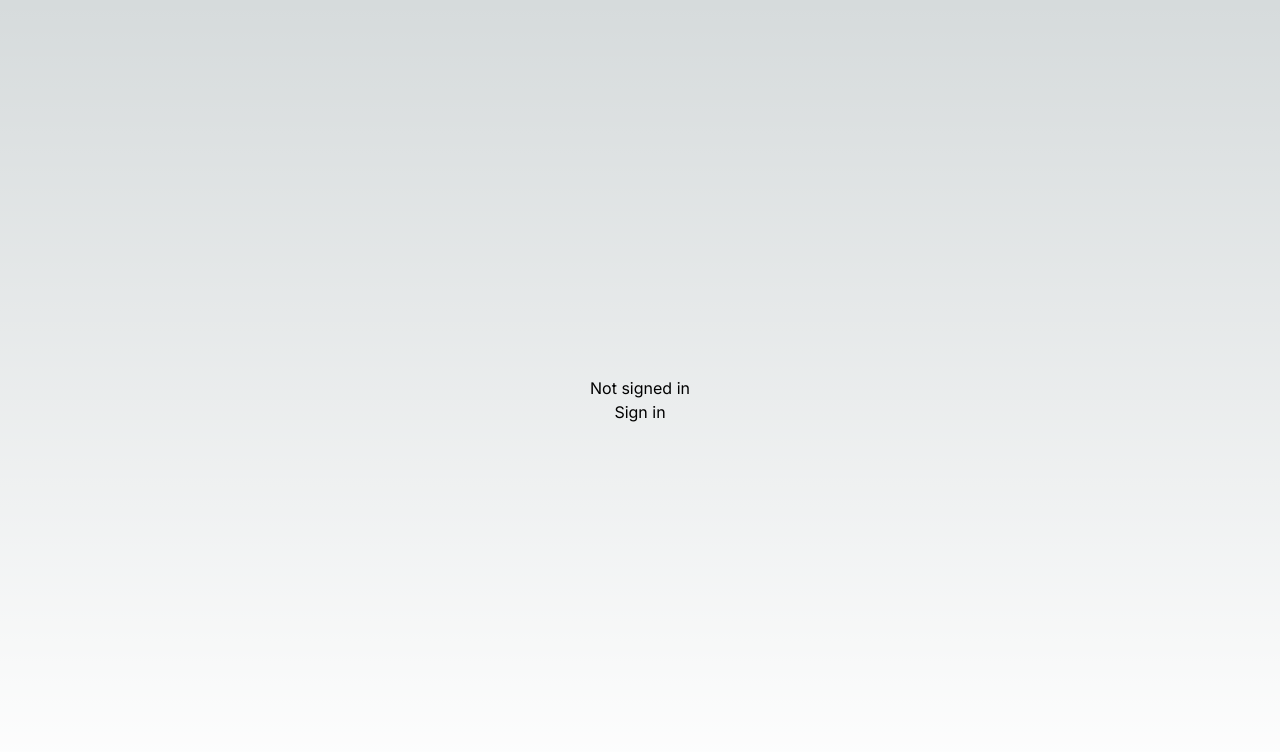
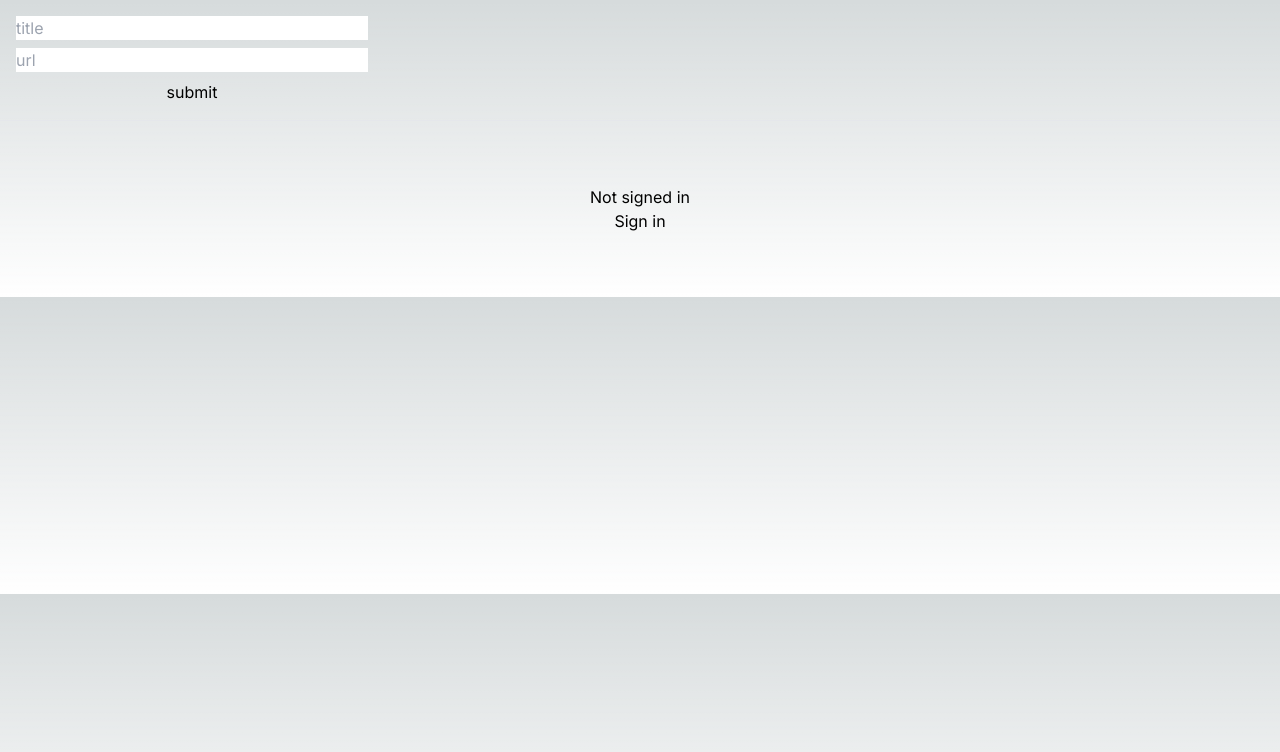
Before and after one commit to vanirvan/linkme, a Next.js app: page / in a window 1280 px wide. Shown: the top 752 px of the page. Built offline with nearby package versions, Linux system fonts and the light colour scheme; no server answers.

Commit message:
test link: able to create links and automatically order it

```diff
--- /dev/null
+++ b/app/api/links/route.ts
@@ -0,0 +1,92 @@
+import { NextRequest, NextResponse } from "next/server";
+import { getServerSession } from "next-auth";
+import { authOptions } from "@/lib/auth/options";
+import { prisma } from "@/lib/db/prisma";
+
+interface PostRequest {
+  title: string;
+  url: string;
+}
+
+export async function POST(req: NextRequest) {
+  const { title, url }: PostRequest = await req.json();
+  console.log({ title, url });
+
+  const session = await getServerSession(authOptions);
+
+  // check if user authenticated
+  if (!session) {
+    return NextResponse.json(
+      {
+        error: "Signin required",
+      },
+      { status: 400 },
+    );
+  }
+
+  try {
+    const findUser = await prisma.user.findUnique({
+      where: {
+        email: session?.user?.email!,
+      },
+      select: {
+        id: true,
+      },
+    });
+
+    // get last link
+    const lastLinkOrder = await prisma.linkOrder.findFirst({
+      where: {
+        userId: findUser?.id,
+      },
+      orderBy: {
+        order: "desc",
+      },
+      select: {
+        order: true,
+      },
+    });
+
+    let currentOrder: number = 1;
+    if (lastLinkOrder) currentOrder = lastLinkOrder.order + 1;
+
+    const storeLink = await prisma.link.create({
+      data: {
+        userId: findUser?.id!,
+        title,
+        link: url,
+      },
+    });
+
+    const storeLinkOrder = await prisma.linkOrder.create({
+      data: {
+        userId: findUser?.id!,
+        linkId: storeLink.id,
+        order: currentOrder,
+      },
+    });
+
+    return NextResponse.json(
+      {
+        message: "Link created!",
+        data: {
+          id: storeLink.id,
+          title: storeLink.title,
+          link: storeLink.link,
+          order: storeLinkOrder.order,
+        },
+      },
+      { status: 200 },
+    );
+  } catch (e) {
+    console.error("ERROR POST LINK API");
+    console.error(e);
+    throw new Error("ERROR POST LINK API");
+  } finally {
+    await prisma.$disconnect();
+  }
+
+  // return NextResponse.json({
+  //   data: data ? data : "Hello World by default!",
+  // });
+}
--- a/app/page.tsx
+++ b/app/page.tsx
@@ -1,9 +1,14 @@
 import SigninButton from "@/components/SigninButton";
+import { TestForm } from "@/components/TestForm";
 
-export default function Home() {
+export default async function Home() {
   return (
-    <main className="relative flex h-svh w-full flex-col items-center justify-center">
-      <SigninButton />
+    <main className="relative w-full">
+      <TestForm />
+      <hr />
+      <div className="my-16 flex flex-col items-center justify-center">
+        <SigninButton />
+      </div>
     </main>
   );
 }
--- /dev/null
+++ b/components/TestForm.tsx
@@ -0,0 +1,45 @@
+"use client";
+
+import { postLink } from "@/lib/services/postLink";
+import { useState } from "react";
+
+export function TestForm() {
+  type FormState = {
+    url: string;
+    title: string;
+  };
+
+  const [form, setForm] = useState<FormState>({ url: "", title: "" });
+
+  const onSubmit = async (e: React.FormEvent<HTMLFormElement>) => {
+    e.preventDefault();
+    const pl = await postLink({ url: form.url, title: form.title });
+    console.log(pl);
+  };
+
+  return (
+    <form onSubmit={onSubmit} className="flex max-w-96 flex-col gap-2 p-4">
+      <input
+        type="text"
+        name="title"
+        placeholder="title"
+        value={form.title}
+        onChange={(e) =>
+          setForm((prev) => ({ ...prev, title: e.target.value }))
+        }
+        required
+        className="text-black"
+      />
+      <input
+        type="url"
+        name="url"
+        placeholder="url"
+        value={form.url}
+        onChange={(e) => setForm((prev) => ({ ...prev, url: e.target.value }))}
+        required
+        className="text-black"
+      />
+      <button type="submit">submit</button>
+    </form>
+  );
+}
--- /dev/null
+++ b/lib/services/postLink.ts
@@ -0,0 +1,22 @@
+interface ServiceProps {
+  url: string;
+  title: string;
+}
+
+export async function postLink({ url, title }: ServiceProps) {
+  const f = await fetch("http://localhost:3000/api/links", {
+    method: "POST",
+    body: JSON.stringify({
+      url,
+      title,
+    }),
+  }).then((res) => res.json());
+
+  console.log(f);
+
+  // if (!f.ok) {
+  //   throw new Error("ERROR POST LINKS");
+  // }
+
+  return f;
+}
```
